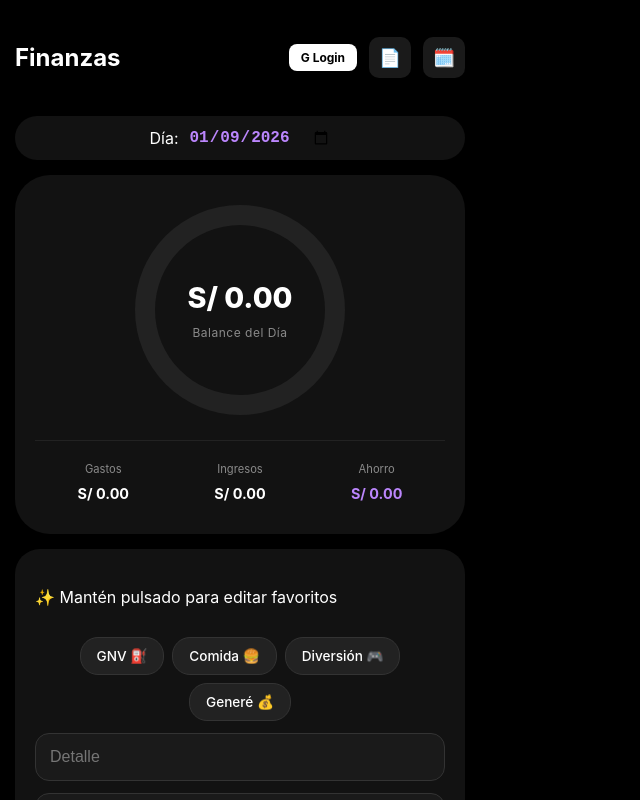
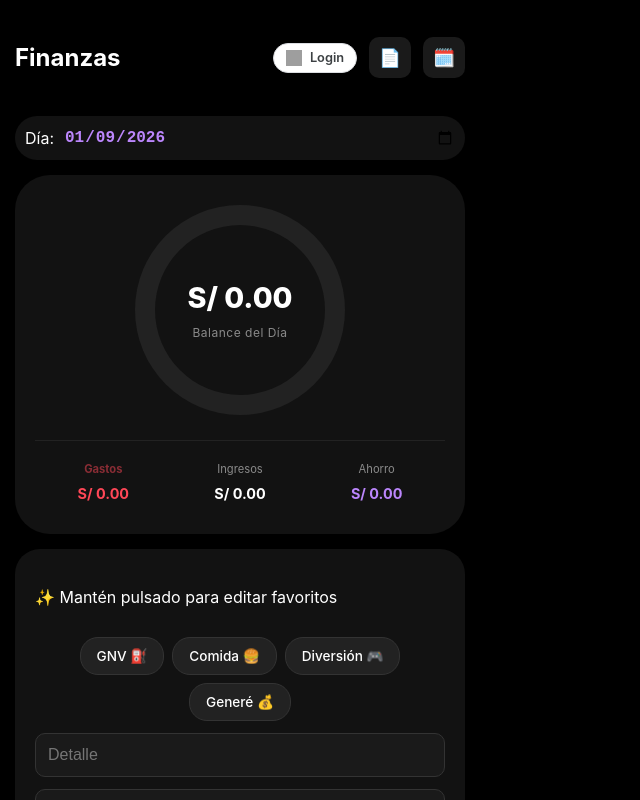
Before and after one commit to candelario02/finanzas-app, a React (Vite) app: page / in a window 1280 px wide. Shown: the top 800 px of the page, without its empty margins (0-640 px from the left). Built offline with nearby package versions, Linux system fonts and the light colour scheme; no server answers; grey boxes are pictures that could not be loaded.

Commit message:
mejoras de funcines de guaradar

```diff
--- a/src/App.css
+++ b/src/App.css
@@ -204,3 +204,95 @@ input {
   padding: 0;
   cursor: pointer;
 }
+/* BOTÓN GOOGLE ESTILO OFICIAL */
+.btn-google-login {
+  display: flex;
+  align-items: center;
+  gap: 8px;
+  background: white;
+  color: #333;
+  border: none;
+  padding: 6px 12px;
+  border-radius: 20px;
+  font-weight: bold;
+  cursor: pointer;
+  box-shadow: 0 2px 4px rgba(0,0,0,0.2);
+}
+.btn-google-login img { width: 18px; }
+
+/* NÚMEROS DE GASTO EN ROJO */
+.txt-gasto {
+  color: #ff4757 !important;
+  font-size: 1rem !important;
+}
+.lbl-gasto {
+  color: #ff4757;
+  font-weight: bold;
+}
+
+/* HISTORIAL: GASTOS EN ROJO */
+.item-amount.gasto {
+  color: #ff4757;
+  font-weight: bold;
+}
+.item-amount.ingreso {
+  color: #00d1b2;
+  font-weight: bold;
+}
+
+/* INPUTS MÁS LIMPIOS */
+input {
+  width: 100%;
+  box-sizing: border-box; /* Evita que se salgan de la pantalla */
+  padding: 12px;
+  border-radius: 10px;
+  border: 1px solid #333;
+  background: #1a1a1a;
+  color: white;
+}
+
+/* El resto de tu CSS anterior se mantiene igual... */
+/* BOTON GOOGLE OFICIAL */
+.btn-google-login-oficial {
+  display: flex;
+  align-items: center;
+  gap: 8px;
+  background: white;
+  color: #3c4043;
+  border: 1px solid #dadce0;
+  padding: 6px 12px;
+  border-radius: 20px;
+  font-weight: 600;
+  font-size: 0.8rem;
+  cursor: pointer;
+  transition: box-shadow 0.2s;
+}
+
+.btn-google-login-oficial:hover {
+  box-shadow: 0 1px 3px rgba(60,64,67,0.3);
+}
+
+.btn-google-login-oficial img {
+  width: 16px;
+  height: 16px;
+}
+
+/* GASTOS EN ROJO EN EL DASHBOARD */
+.gasto-label {
+  color: #ff4757 !important;
+  font-weight: bold;
+}
+
+.gasto-monto {
+  color: #ff4757 !important;
+}
+
+/* HISTORIAL: GASTOS EN ROJO */
+.item-amount.gasto {
+  color: #ff4757 !important;
+}
+
+/* Asegurar que el contenedor principal no oculte el PDF */
+.main-container {
+  overflow-y: auto;
+}
--- a/src/App.jsx
+++ b/src/App.jsx
@@ -21,28 +21,24 @@ function App() {
   useEffect(() => {
     const unsub = onAuthStateChanged(auth, async (u) => {
       if (u) {
-        if (!user) alert("¡Iniciaste sesión exitosamente! 🚀");
         setUser(u);
-
-        // CARGAR TAGS DEL USUARIO DESDE FIREBASE
         const docRef = doc(db, "config_usuario", u.uid);
         const docSnap = await getDoc(docRef);
         if (docSnap.exists()) {
           setTags(docSnap.data().tags);
         } else {
-          // Si es usuario nuevo, creamos sus tags iniciales en la nube
           await setDoc(docRef, { tags: ["GNV ⛽", "Comida 🍔", "Diversión 🎮", "Generé 💰"] });
         }
       } else {
         setUser(null);
         setMovimientos([]);
-        setTags(["GNV ⛽", "Comida 🍔", "Diversión 🎮", "Generé 💰"]); // Reset al cerrar sesión
+        setTags(["GNV ⛽", "Comida 🍔", "Diversión 🎮", "Generé 💰"]);
       }
     });
     return () => unsub();
-  }, [user]);
+  }, []); // Quitamos 'user' de aquí para evitar bucles de alerta
 
-  // 2. Guardar Tags en Firebase cuando se editen
+  // 2. Guardar Tags en Firebase
   const guardarTagsEnNube = async (nuevosTags) => {
     if (user) {
       try {
@@ -57,11 +53,11 @@ function App() {
       const nt = [...tags];
       nt[i] = n;
       setTags(nt);
-      guardarTagsEnNube(nt); // Se guarda en Firebase inmediatamente
+      guardarTagsEnNube(nt);
     }
   };
 
-  // 3. Escucha de Movimientos (Firebase)
+  // 3. Escucha de Movimientos
   useEffect(() => {
     if (!user?.uid) return;
     const q = query(collection(db, "movimientos"), where("uid", "==", user.uid));
@@ -77,18 +73,19 @@ function App() {
     try {
       await addDoc(collection(db, "movimientos"), {
         uid: user.uid,
-        nombre,
+        nombre: nombre,
         monto: parseFloat(monto),
-        tipo,
+        tipo: tipo,
         fecha: new Date().toLocaleDateString('en-CA'),
         hora: new Date().toLocaleTimeString([], { hour: '2-digit', minute: '2-digit' }),
         createdAt: Date.now()
       });
-      setNombre(''); setMonto(''); // Limpia las cajas
+      // LIMPIEZA DE CAJAS
+      setNombre('');
+      setMonto('');
     } catch (e) { console.error(e); }
   };
 
-  // ... (stats y exportarPDF se mantienen igual que el código anterior)
   const stats = useMemo(() => {
     const filtrados = movimientos.filter(m => {
       const matchFecha = vistaMensual ? m.fecha.startsWith(fechaFiltro.substring(0, 7)) : m.fecha === fechaFiltro;
@@ -108,11 +105,11 @@ function App() {
 
   const exportarPDF = () => {
     if (window.confirm("¿Estás seguro de querer ver en PDF?")) {
-      const doc = new jsPDF();
-      doc.text("Reporte de Finanzas", 14, 20);
-      const data = stats.filtrados.map(m => [m.fecha, m.nombre, m.tipo, `S/ ${m.monto.toFixed(2)}`]);
-      doc.autoTable({ head: [['Fecha', 'Detalle', 'Tipo', 'Monto']], body: data, startY: 30 });
-      doc.save(`Reporte_Finanzas.pdf`);
+      const docGenerado = new jsPDF(); // Cambiado nombre para evitar error con 'doc' de Firebase
+      docGenerado.text("Reporte de Finanzas", 14, 20);
+      const data = stats.filtrados.map(m => [m.fecha, m.nombre, m.tipo.toUpperCase(), `S/ ${m.monto.toFixed(2)}`]);
+      docGenerado.autoTable({ head: [['Fecha', 'Detalle', 'Tipo', 'Monto']], body: data, startY: 30 });
+      docGenerado.save(`Reporte_Finanzas.pdf`);
     }
   };
 
@@ -127,7 +124,10 @@ function App() {
           <h2>Finanzas</h2>
           <div className="header-btns">
             {!user ? (
-              <button className="btn-google-mini" onClick={() => signInWithPopup(auth, googleProvider)}>G Login</button>
+              <button className="btn-google-login-oficial" onClick={() => signInWithPopup(auth, googleProvider)}>
+                <img src="https://upload.wikimedia.org/wikipedia/commons/5/53/Google_%22G%22_Logo.svg" alt="G" />
+                Login
+              </button>
             ) : (
               <img src={user.photoURL} alt="u" className="mini-avatar" onClick={logout} title="Cerrar sesión" />
             )}
@@ -162,7 +162,7 @@ function App() {
             </div>
           </div>
           <div className="dashboard-stats">
-            <div className="stat"><span>Gastos</span><p>S/ {stats.tOut.toFixed(2)}</p></div>
+            <div className="stat"><span className="gasto-label">Gastos</span><p className="gasto-monto">S/ {stats.tOut.toFixed(2)}</p></div>
             <div className="stat"><span>Ingresos</span><p>S/ {stats.tIn.toFixed(2)}</p></div>
             <div className="stat"><span>Ahorro</span><p style={{color: 'var(--accent)'}}>S/ {stats.ahorro.toFixed(2)}</p></div>
           </div>
```
